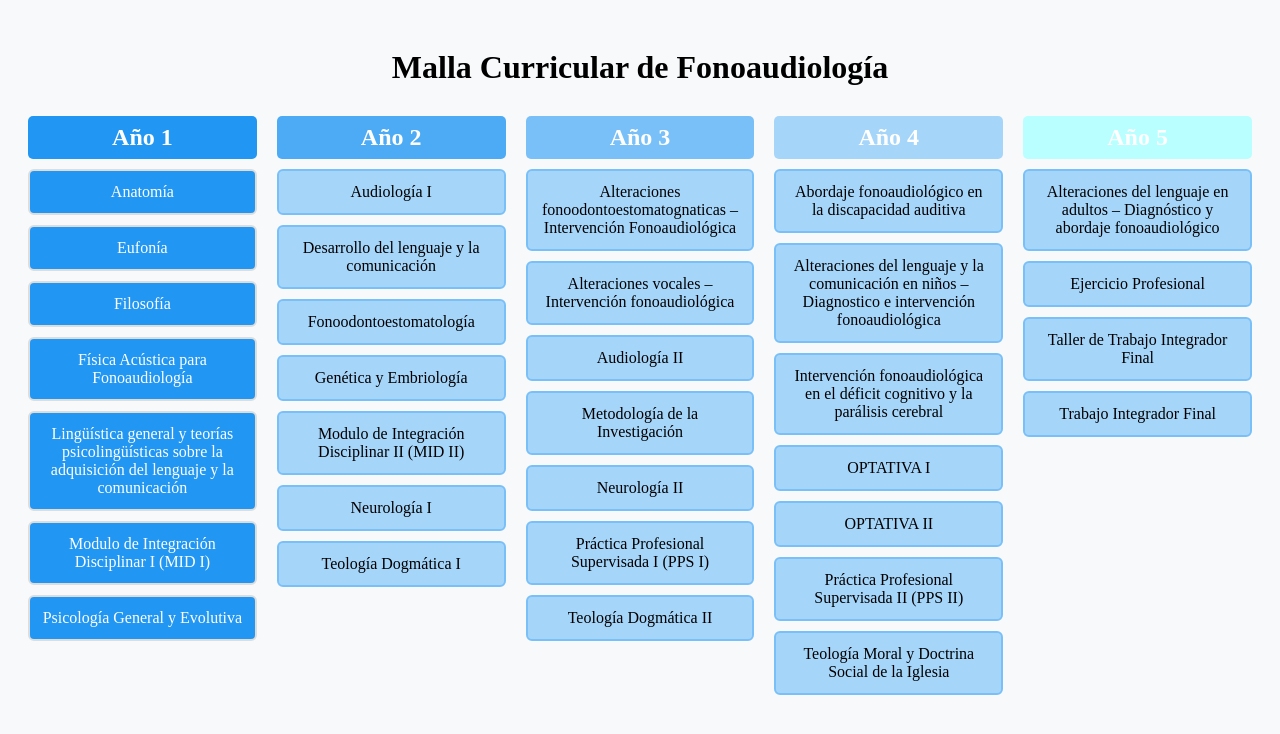
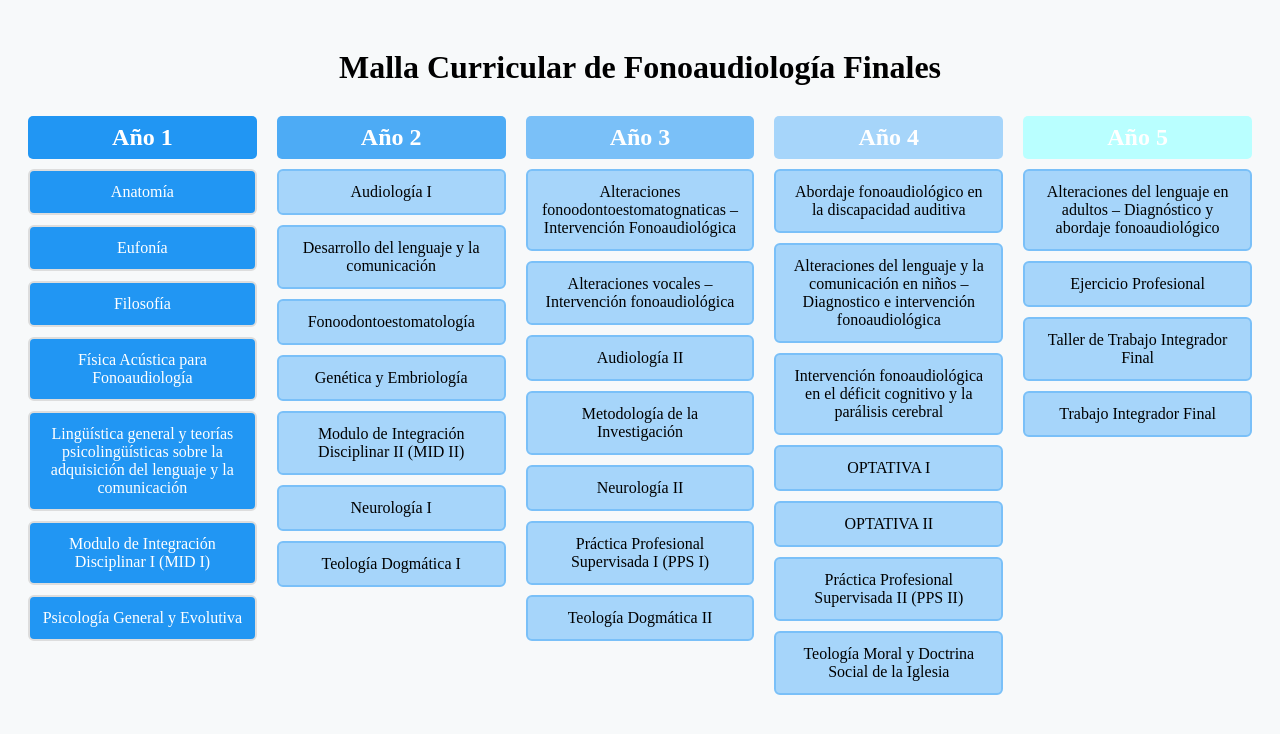
Before and after one commit to angemena/fonoaudiolog-a-ucsf, a plain HTML site: page index.html in a window 1280 px wide. Drawn offline with Linux system fonts and the light colour scheme.

Commit message:
Update index.html

```diff
--- a/index.html
+++ b/index.html
@@ -7,7 +7,7 @@
   <link rel="stylesheet" href="style.css">
 </head>
 <body>
-  <h1>Malla Curricular de Fonoaudiología</h1>
+  <h1>Malla Curricular de Fonoaudiología Finales </h1>
   <div class="container" id="malla"></div>
   <script src="script.js"></script>
 </body>
```
